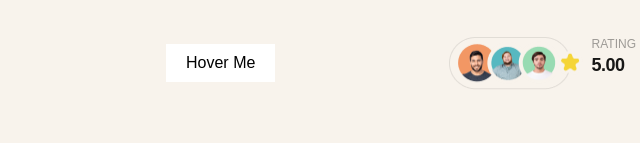
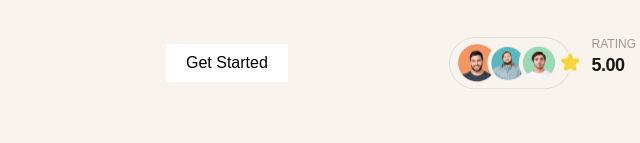
Before and after one commit to mohammadamour/Marft, a plain HTML site: page index.html in a window 1280 px wide. Shown: the part 694-837 px from the top of the page, 49-689 px from the left. Drawn offline with Linux system fonts and the light colour scheme; a web font is replaced by a local one.

Commit message:
Update index.html

```diff
--- a/index.html
+++ b/index.html
@@ -57,7 +57,7 @@
           </p>
 
           <div class="btn-rate">
-            <button class="custom-button">Hover Me</button>
+            <button class="custom-button">Get Started</button>
             <div class="rate">
               <img
                 src="images/pictures/three people.png"
```
